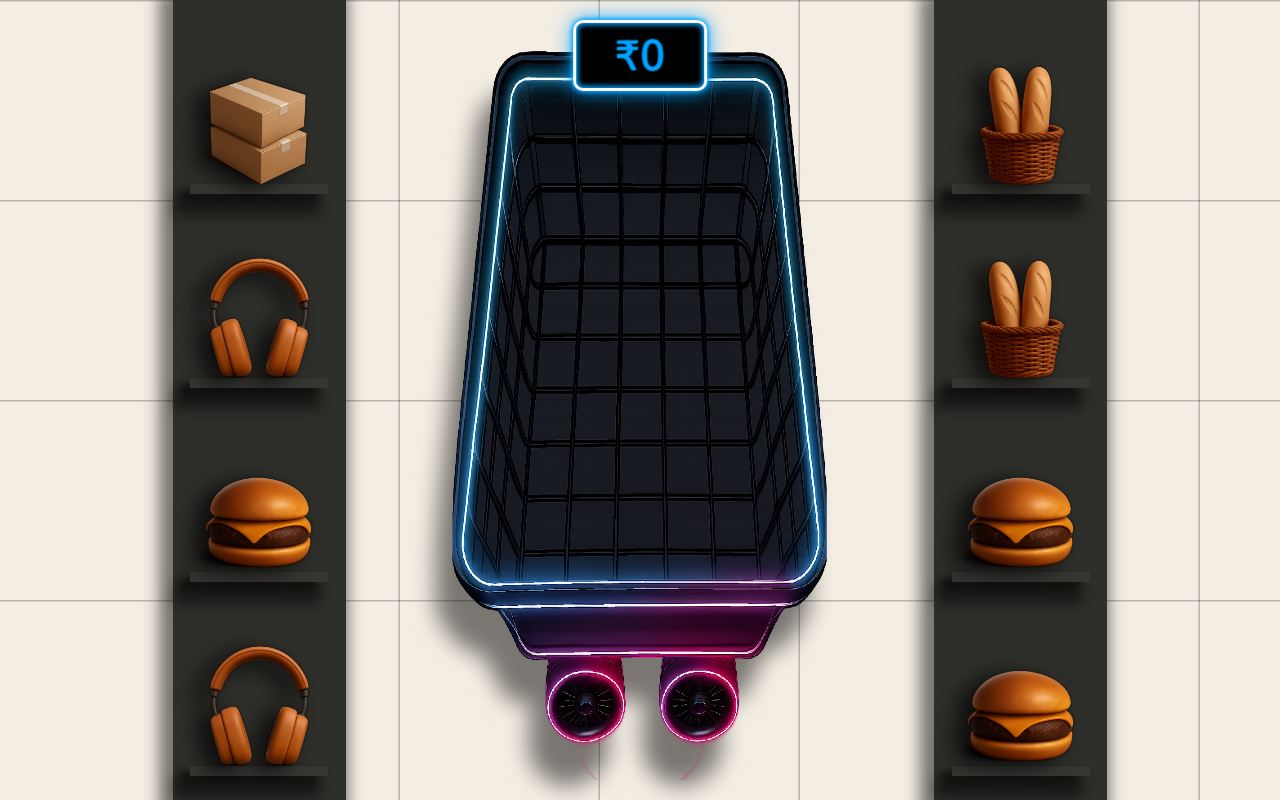
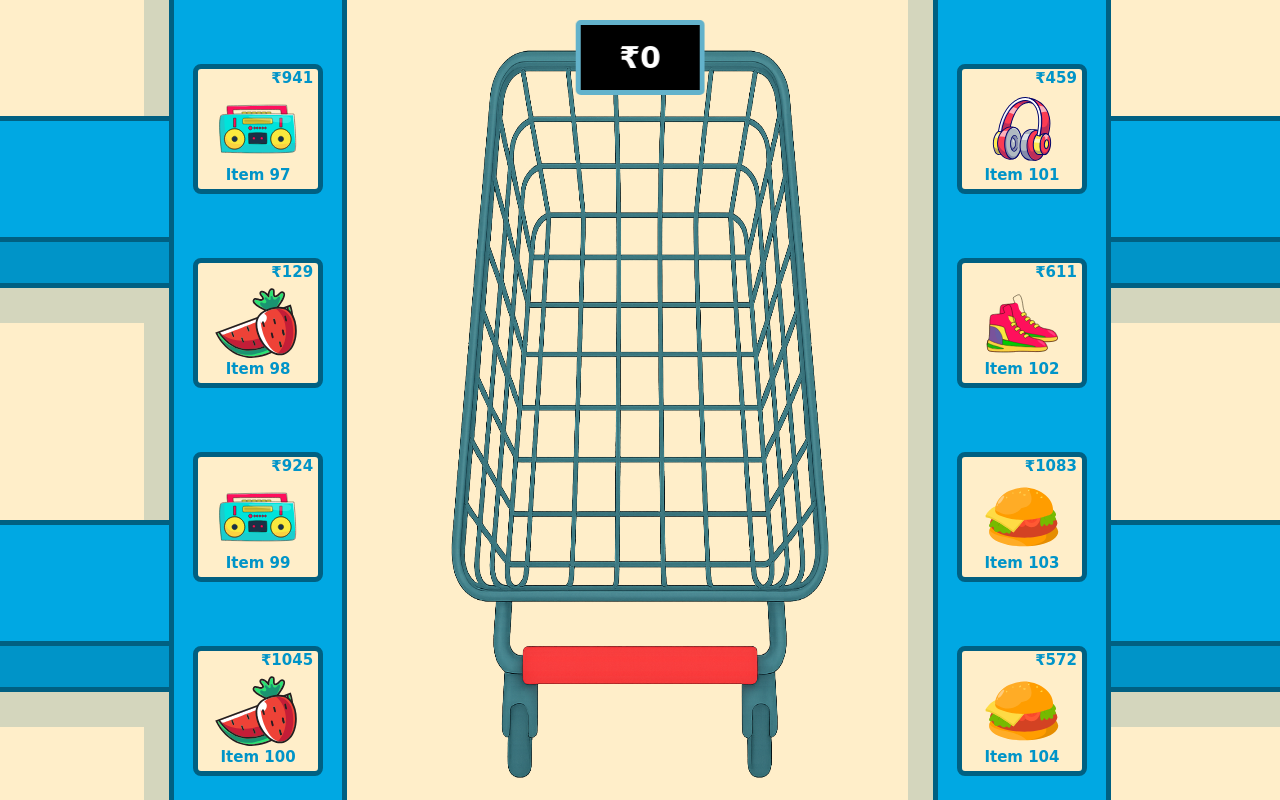
Before and after one commit to SubashAB11/BinSho, an Angular app: page / in a window 1280 px wide. Shown: the top 800 px of the page. Built offline with nearby package versions, Linux system fonts and the light colour scheme.

Commit message:
added cart reveal feature

```diff
--- a/src/app/components/rack-section/rack-section.component.html
+++ b/src/app/components/rack-section/rack-section.component.html
@@ -1,19 +1,24 @@
 <div cdkDropListGroup>
+    <ng-container *ngFor="let section of rackSections; trackBy: trackById">
+        <ng-container [ngSwitch]="section.theme">
+            <app-two-d-section *ngSwitchCase="Themes.TWO_D" [ngClass]="'section-' + section.id" [section]="section">
+            </app-two-d-section>
 
-    @for (section of rackSections; track section) {
+            <app-minimalist-section *ngSwitchCase="Themes.MINIMALIST" [ngClass]="'section-' + section.id"
+                [section]="section">
+            </app-minimalist-section>
 
-    @if(section.theme === Themes.TWO_D) {
-    <app-two-d-section [class]="`section-${section.id}`" [section]="section"></app-two-d-section>
-    } @else if (section.theme === Themes.MINIMALIST) {
-    <app-minimalist-section [class]="`section-${section.id}`" [section]="section"></app-minimalist-section>
-    } @else if (section.theme === Themes.CYBERPUNK) {
-    <app-cyberpunk-section [class]="`section-${section.id}`" [section]="section"></app-cyberpunk-section>
-    }
+            <app-cyberpunk-section *ngSwitchCase="Themes.CYBERPUNK" [ngClass]="'section-' + section.id"
+                [section]="section">
+            </app-cyberpunk-section>
+        </ng-container>
+    </ng-container>
 
-    }
-
-    <div class="cart-app">
-        <img src="assets/images/cart_img_cyberpunk.png" alt="cart-image">
-        <app-cart [totalClass]="'cyberpunk-total'"></app-cart>
+    <div class="cart-app" aria-hidden="true">
+        <img class="cart-current" [ngClass]="{'minimalist-shadow':currentTheme === Themes.MINIMALIST}"
+            [src]="currentCartImage" alt="cart current" />
+        <img class="cart-next" [ngClass]="{'minimalist-shadow':currentTheme === Themes.MINIMALIST}"
+            [src]="nextCartImage" alt="cart next" />
+        <app-cart [totalClass]="`${currentTheme}-total`"></app-cart>
     </div>
 </div>
--- a/src/app/components/rack-section/rack-section.component.scss
+++ b/src/app/components/rack-section/rack-section.component.scss
@@ -7,11 +7,28 @@
   transform: translate(-50%, -50%);
   height: 95%;
   width: 30%;
+  pointer-events: none;
 
   img {
+    position: absolute;
+    top: 0;
+    left: 0;
     width: 100%;
     height: 100%;
     object-fit: fill;
+    display: block;
+    user-select: none;
+    -webkit-user-drag: none;
+  }
+
+  .cart-current {
+    z-index: 1;
+    clip-path: inset(0% -20% 0% -20%);
+  }
+
+  .cart-next {
+    z-index: 2;
+    clip-path: inset(100% -20% 0% -20%);
   }
 
   app-cart {
@@ -20,14 +37,13 @@
     left: 0;
     width: 100%;
     height: 100%;
+    pointer-events: auto;
+    z-index: 4;
   }
 }
 
-
-//minimalist theme alone
-
 .cart-app {
-  img {
+  .minimalist-shadow {
     filter: drop-shadow(-17px 42px 11px $minimalist-shadow-color);
   }
 }
--- a/src/app/components/rack-section/rack-section.component.ts
+++ b/src/app/components/rack-section/rack-section.component.ts
@@ -1,75 +1,170 @@
-import { Component, HostListener, OnInit } from '@angular/core';
-import { Product } from '../../models/product.model';
+import { Component, HostListener, OnInit, AfterViewInit, OnDestroy, ChangeDetectorRef, NgZone } from '@angular/core';
 import { TwoDSectionComponent } from '../two-d-section/two-d-section.component';
+import { MinimalistSectionComponent } from '../minimalist-section/minimalist-section.component';
+import { CyberpunkSectionComponent } from '../cyberpunk-section/cyberpunk-section.component';
 import { CartComponent } from '../cart/cart.component';
 import { DragDropModule } from '@angular/cdk/drag-drop';
-import { MinimalistSectionComponent } from '../minimalist-section/minimalist-section.component';
+import { Section } from '../../models/section.model';
+import { Product } from '../../models/product.model';
 import { Themes } from '../../shared/themes';
-import { CyberpunkSectionComponent } from '../cyberpunk-section/cyberpunk-section.component';
-import { Section } from '../../models/section.model';
+import gsap from 'gsap';
+import ScrollTrigger from 'gsap/ScrollTrigger';
+import { CommonModule } from '@angular/common';
+
+gsap.registerPlugin(ScrollTrigger);
 
 @Component({
   selector: 'app-rack-section',
-  imports: [TwoDSectionComponent, CartComponent, DragDropModule, MinimalistSectionComponent, CyberpunkSectionComponent],
+  standalone: true,
+  imports: [
+    CommonModule,
+    TwoDSectionComponent,
+    MinimalistSectionComponent,
+    CyberpunkSectionComponent,
+    CartComponent,
+    DragDropModule
+  ],
   templateUrl: './rack-section.component.html',
-  styleUrl: './rack-section.component.scss'
+  styleUrls: ['./rack-section.component.scss']
 })
-export class RackSectionComponent implements OnInit {
+export class RackSectionComponent implements OnInit, AfterViewInit, OnDestroy {
   rackSections: Section[] = [];
   readonly Themes = Themes;
 
-  ngOnInit() {
-    this.loadNextRackSection();
+  secId = 0;
+  rackId = 0;
+
+  readonly GROUP_SIZE = 3;
+
+  currentCartImage = '';
+  nextCartImage = '';
+  currentTheme: string = Themes.MINIMALIST;
+
+  themeCartMap: Record<string, string> = {
+    [Themes.TWO_D]: 'assets/images/cart_img_2d.png',
+    [Themes.MINIMALIST]: 'assets/images/cart_img_minimalist.png',
+    [Themes.CYBERPUNK]: 'assets/images/cart_img_cyberpunk.png'
+  };
+
+  triggers: any[] = [];
+
+  scrollReady = false;
+
+  onRefreshInitHandler = () => {
+    this.scrollReady = false;
+    gsap.set('.cart-current', { clipPath: 'inset(0% -20% 0% -20%)' });
+    gsap.set('.cart-next', { clipPath: 'inset(100% -20% 0% -20%)' });
+  };
+
+  onRefreshHandler = () => {
+    this.scrollReady = true;
+  };
+
+  constructor(private cd: ChangeDetectorRef, private ngZone: NgZone) { }
+
+  ngOnInit(): void {
+    this.createSectionGroup(Themes.MINIMALIST);
+    this.createSectionGroup();
+
+
+    this.currentCartImage = this.themeCartMap[this.rackSections[0].theme];
+    this.nextCartImage = this.themeCartMap[this.rackSections[this.GROUP_SIZE].theme];
   }
 
-  secId = 0;
-  loadNextRackSection() {
-    const thm = Math.random() > 0.5 ? Themes.TWO_D : Math.random() > 0.5 ? Themes.CYBERPUNK : Themes.MINIMALIST;
-    for (let i = 0; i < 2; i++) {
-      const section = {
-        id: this.secId,
+  ngAfterViewInit(): void {
+    this.ngZone.runOutsideAngular(() => {
+      requestAnimationFrame(() => {
+        gsap.set('.cart-current', { clipPath: 'inset(0% -20% 0% -20%)' });
+        gsap.set('.cart-next', { clipPath: 'inset(100% -20% 0% -20%)' });
+
+        ScrollTrigger.addEventListener('refreshInit', this.onRefreshInitHandler);
+        ScrollTrigger.addEventListener('refresh', this.onRefreshHandler);
+
+        this.setupScrollTriggers();
+        ScrollTrigger.refresh();
+      });
+    });
+  }
+
+  ngOnDestroy(): void {
+    ScrollTrigger.getAll().forEach(t => t.kill());
+    ScrollTrigger.removeEventListener('refreshInit', this.onRefreshInitHandler);
+    ScrollTrigger.removeEventListener('refresh', this.onRefreshHandler);
+    this.triggers = [];
+  }
+
+  createSectionGroup(theme?: string) {
+    const thm =
+      theme ??
+      (Math.random() > 0.5 ? Themes.TWO_D : Math.random() > 0.5 ? Themes.CYBERPUNK : Themes.MINIMALIST);
+
+    for (let i = 0; i < this.GROUP_SIZE; i++) {
+      const section: Section = {
+        id: this.secId++,
         leftRack: this.createRandomProducts(4, thm),
         rightRack: this.createRandomProducts(4, thm),
         theme: thm
       };
       this.rackSections.push(section);
     }
-
-    if (this.rackSections.length > 9) {
-      this.rackSections.splice(0, 2);
-    }
-
-    this.secId++;
   }
 
-  rackId = 0;
-
   createRandomProducts(count: number, theme: string): Product[] {
-    const images = theme === Themes.MINIMALIST ?
-    ['mini1.png', 'mini2.png', 'mini3.png', 'mini4.png', 'mini5.png', 'mini6.png', 'mini7.png'] :
-    theme === Themes.TWO_D ? ['item1.svg', 'item2.svg', 'item3.svg', 'item4.svg', 'item5.svg', 'item6.svg', 'item7.svg', 'item8.svg'] :
-    ['cyber1.png', 'cyber2.png', 'cyber3.png', 'cyber4.png', 'cyber5.png', 'cyber6.png', 'cyber7.png', 'cyber8.png'];
-
+    const images =
+      theme === Themes.MINIMALIST
+        ? ['mini1.png', 'mini2.png', 'mini3.png', 'mini4.png', 'mini5.png', 'mini6.png', 'mini7.png']
+        : theme === Themes.TWO_D
+          ? ['item1.svg', 'item2.svg', 'item3.svg', 'item4.svg', 'item5.svg', 'item6.svg', 'item7.svg', 'item8.svg']
+          : ['cyber1.png', 'cyber2.png', 'cyber3.png', 'cyber4.png', 'cyber5.png', 'cyber6.png', 'cyber7.png', 'cyber8.png'];
 
     const products: Product[] = [];
-
     for (let i = 0; i < count; i++) {
       const randomIndex = Math.floor(Math.random() * images.length);
-      const randomPrice = parseInt((Math.random() * 1000 + 100).toFixed(2));
+      const randomPrice = parseInt((Math.random() * 1000 + 100).toFixed(2), 10);
 
       products.push({
-        id: this.rackId,
+        id: this.rackId++,
         name: `Item ${this.rackId}`,
         image: images[randomIndex],
-        price: randomPrice,
+        price: randomPrice
       });
-
-      this.rackId++;
     }
-
     return products;
   }
 
+  setupScrollTriggers() {
+    ScrollTrigger.getAll().forEach(t => t.kill());
+    this.triggers = [];
+    for (let groupIndex = 0; groupIndex < 2; groupIndex++) {
+      const anchorIndex = groupIndex * this.GROUP_SIZE;
+      const section = this.rackSections[anchorIndex];
+      if (!section) continue;
+
+      const selector = `.section-${section.id}`;
+      const el = document.querySelector(selector) as HTMLElement;
+      if (!el) {
+        continue;
+      }
+
+      const st = ScrollTrigger.create({
+        trigger: el,
+        start: 'top bottom',
+        end: 'top top',
+        scrub: true,
+        onUpdate: self => {
+          if (!this.scrollReady) return;
+
+          const p = self.progress;
+
+          gsap.set('.cart-current', { clipPath: `inset(0% -20% ${p * 100}% -20%)` });
+
+          gsap.set('.cart-next', { clipPath: `inset(${(1 - p) * 100}% -20% 0% -20%)` });
+        }
+      });
+
+      this.triggers.push(st);
+    }
+  }
 
   @HostListener('window:scroll', [])
   onScroll(): void {
@@ -77,8 +172,57 @@ export class RackSectionComponent implements OnInit {
     const position = window.innerHeight + window.scrollY;
     const height = document.body.offsetHeight;
 
+    const sections = document.querySelectorAll<HTMLElement>('[class^="section-"]');
+    let newTheme = this.currentTheme;
+
+    for (let i = 0; i < sections.length; i++) {
+      const rect = sections[i].getBoundingClientRect();
+      if (rect.top <= 50 && rect.bottom > 50) {
+        const sectionId = parseInt(sections[i].className.match(/section-(\d+)/)?.[1] || '', 10);
+        const sectionObj = this.rackSections.find(s => s.id === sectionId);
+        if (sectionObj && sectionObj.theme !== this.currentTheme) {
+          newTheme = sectionObj.theme;
+        }
+        break;
+      }
+    }
+
+    if (newTheme !== this.currentTheme) {
+      this.currentTheme = newTheme;
+      this.cd.detectChanges(); // Update <app-cart>
+    }
+
     if (position >= height - threshold) {
-      this.loadNextRackSection();
+      this.ngZone.run(() => this.loadNextLogicalSection());
     }
   }
+
+  loadNextLogicalSection() {
+    this.createSectionGroup();
+
+    setTimeout(() => {
+      this.rackSections.splice(0, this.GROUP_SIZE);
+
+      const upcoming = this.rackSections[this.GROUP_SIZE];
+      const upcomingImage = upcoming ? this.themeCartMap[upcoming.theme] : this.nextCartImage;
+
+      gsap.set('.cart-next', { clipPath: 'inset(100% -20% 0% -20%)' });
+
+      this.currentCartImage = this.nextCartImage;
+      this.nextCartImage = upcomingImage;
+      this.cd.detectChanges();
+
+      gsap.set('.cart-current', { clipPath: 'inset(0% -20% 0% -20%)' });
+      gsap.set('.cart-next', { clipPath: 'inset(100% -20% 0% -20%)' });
+
+      this.ngZone.runOutsideAngular(() => requestAnimationFrame(() => {
+        this.setupScrollTriggers();
+        ScrollTrigger.refresh();
+      }));
+    }, 40);
+  }
+
+  trackById(_: number, item: Section) {
+    return item.id;
+  }
 }
```
